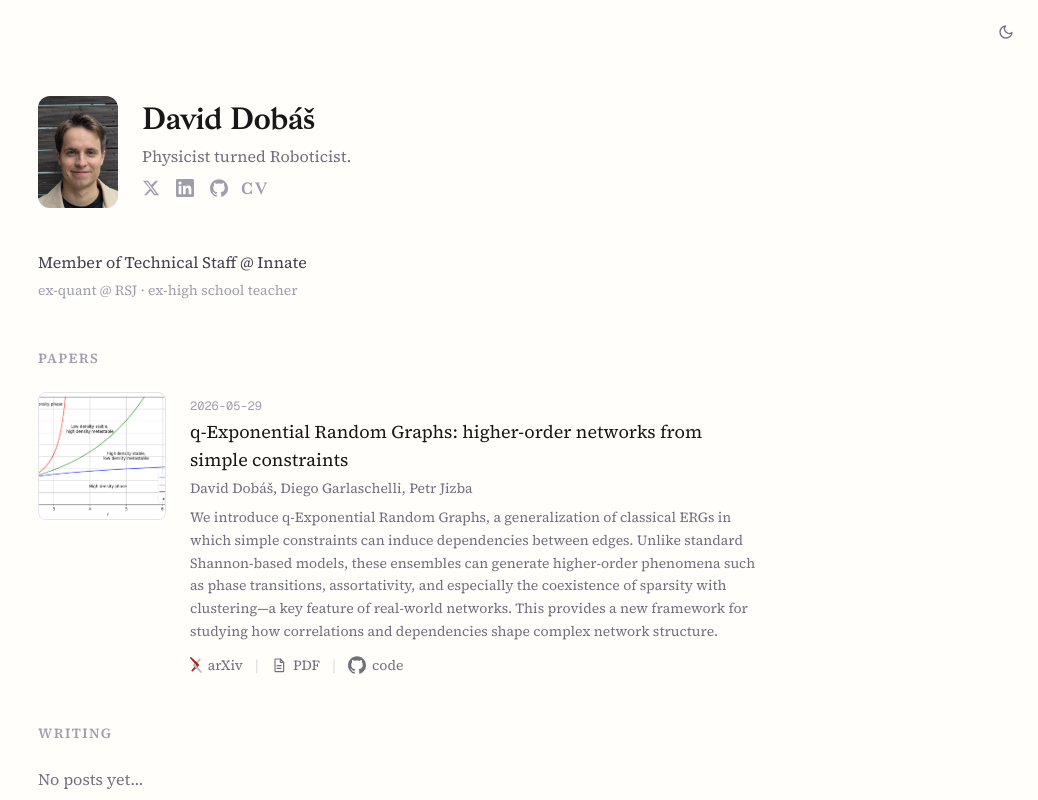
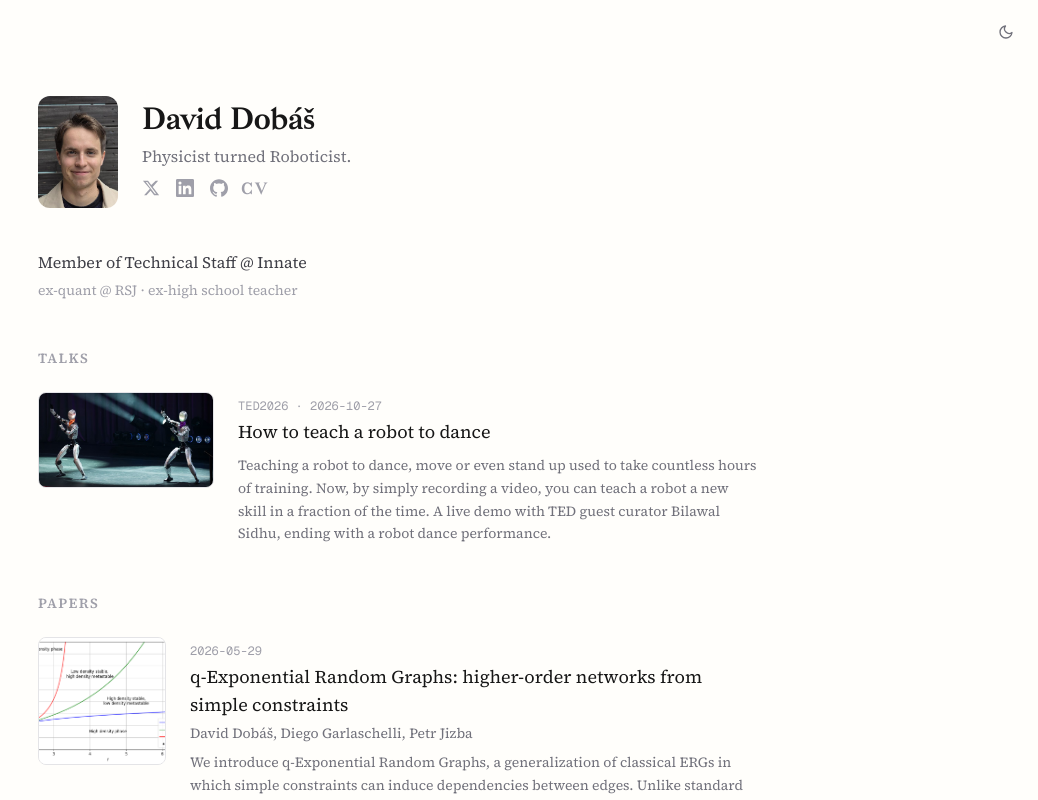
Before and after one commit to DavidDobas/personal-page, a Next.js app: page / in a window 1280 px wide. Shown: the top 800 px of the page, without its empty margins (242-1280 px from the left). Built offline with nearby package versions, Linux system fonts and the light colour scheme.

Commit message:
chore: add TED talk, hide empty writing section

```diff
--- a/src/app/page.tsx
+++ b/src/app/page.tsx
@@ -5,6 +5,7 @@ import Image from "next/image";
 import Link from "next/link";
 import { getAllPosts } from "@/lib/posts";
 import { getAllPapers } from "@/lib/papers";
+import { getAllTalks } from "@/lib/talks";
 
 function getAbout() {
   const raw = fs.readFileSync(path.join(process.cwd(), "src/content/about.md"), "utf-8");
@@ -127,6 +128,7 @@ const socialLinks = [
 export default function Home() {
   const posts = getAllPosts();
   const papers = getAllPapers();
+  const talks = getAllTalks();
   const { name, tagline, position_current, positions_past, social } = getAbout();
 
   return (
@@ -171,6 +173,51 @@ export default function Home() {
           </p>
         )}
       </section>
+
+      {talks.length > 0 && (
+        <section className="mb-12">
+          <h2 className="text-sm font-semibold uppercase tracking-widest text-zinc-400 mb-6">Talks</h2>
+          <ul className="space-y-10">
+            {talks.map((talk) => (
+              <li key={talk.slug} className="flex gap-6">
+                {talk.thumbnail && (
+                  <a
+                    href={talk.url}
+                    target="_blank"
+                    rel="noopener noreferrer"
+                    className="w-44 h-24 shrink-0 rounded-lg overflow-hidden border border-zinc-200 dark:border-zinc-800 bg-zinc-50 dark:bg-zinc-900"
+                  >
+                    <Image
+                      src={talk.thumbnail}
+                      alt=""
+                      width={176}
+                      height={96}
+                      className="object-cover w-full h-full"
+                    />
+                  </a>
+                )}
+                <div className="min-w-0 flex-1">
+                  <span className="text-xs text-zinc-400 font-mono">
+                    {[talk.event, talk.date].filter(Boolean).join(" · ")}
+                  </span>
+                  {talk.url ? (
+                    <a href={talk.url} target="_blank" rel="noopener noreferrer" className="group block">
+                      <h3 className="text-lg font-medium group-hover:underline underline-offset-4 mt-0.5">
+                        {talk.title}
+                      </h3>
+                    </a>
+                  ) : (
+                    <h3 className="text-lg font-medium mt-0.5">{talk.title}</h3>
+                  )}
+                  {talk.description && (
+                    <p className="text-zinc-500 text-sm mt-2 leading-relaxed">{talk.description}</p>
+                  )}
+                </div>
+              </li>
+            ))}
+          </ul>
+        </section>
+      )}
 
       <section className="mb-12">
         <h2 className="text-sm font-semibold uppercase tracking-widest text-zinc-400 mb-6">Papers</h2>
@@ -218,9 +265,9 @@ export default function Home() {
         </ul>
       </section>
 
+      {posts.length > 0 && (
         <section>
           <h2 className="text-sm font-semibold uppercase tracking-widest text-zinc-400 mb-6">Writing</h2>
-        {posts.length === 0 && <p className="text-zinc-500">No posts yet...</p>}
           <ul className="space-y-8">
             {posts.map((post) => (
               <li key={post.slug}>
@@ -237,6 +284,7 @@ export default function Home() {
             ))}
           </ul>
         </section>
+      )}
     </main>
   );
 }
--- /dev/null
+++ b/src/content/talks/how-to-teach-a-robot-to-dance.md
@@ -0,0 +1,8 @@
+---
+title: "How to teach a robot to dance"
+date: "2026-10-27"
+event: "TED2026"
+thumbnail: "/images/talks/ted-robot-dance.jpg"
+url: "https://www.ted.com/talks/david_dobas_how_to_teach_a_robot_to_dance"
+description: "Teaching a robot to dance, move or even stand up used to take countless hours of training. Now, by simply recording a video, you can teach a robot a new skill in a fraction of the time. A live demo with TED guest curator Bilawal Sidhu, ending with a robot dance performance."
+---
--- /dev/null
+++ b/src/lib/talks.ts
@@ -0,0 +1,36 @@
+import fs from "fs";
+import path from "path";
+import matter from "gray-matter";
+
+const talksDir = path.join(process.cwd(), "src/content/talks");
+
+export type TalkMeta = {
+  slug: string;
+  title: string;
+  date: string;
+  event: string;
+  thumbnail?: string;
+  url?: string;
+  description: string;
+};
+
+export function getAllTalks(): TalkMeta[] {
+  if (!fs.existsSync(talksDir)) return [];
+  const files = fs.readdirSync(talksDir).filter((f) => f.endsWith(".md"));
+  return files
+    .map((file) => {
+      const slug = file.replace(/\.md$/, "");
+      const raw = fs.readFileSync(path.join(talksDir, file), "utf-8");
+      const { data } = matter(raw);
+      return {
+        slug,
+        title: data.title ?? slug,
+        date: data.date ?? "",
+        event: data.event ?? "",
+        thumbnail: data.thumbnail ?? undefined,
+        url: data.url ?? undefined,
+        description: data.description ?? "",
+      };
+    })
+    .sort((a, b) => (a.date < b.date ? 1 : -1));
+}
```
Also changed, not shown: public/images/talks/ted-robot-dance.jpg (added), 1 other file (tests, documents, lock files or other folders). Lines whose indentation alone changed are shown as unchanged.
